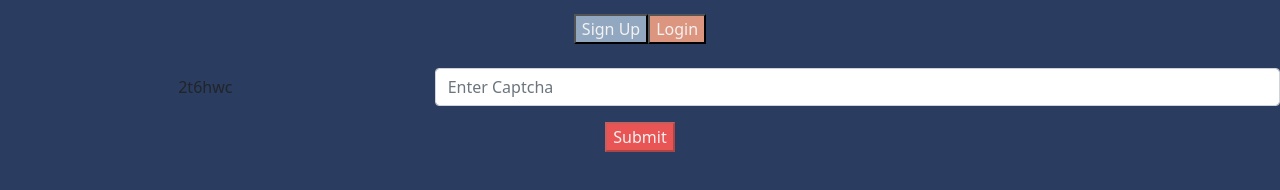
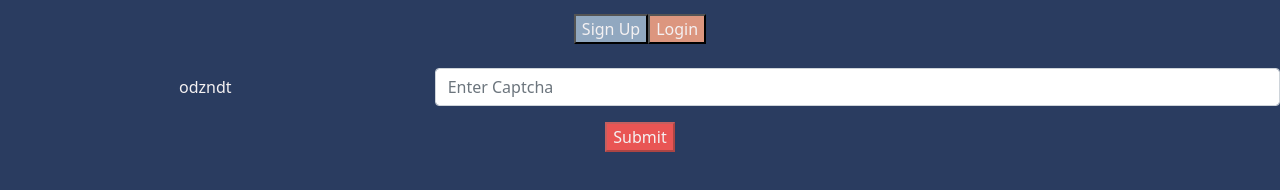
Before and after one commit to Mkamboykos/Zerbez-pwa, a React (Create React App) app: page / in a window 1280 px wide. Both pictures are taken after typing "Sample", "Sample123" into the empty fields and a click on the button "Login". Shown: the part 214-404 px from the top of the page. Built offline with nearby package versions, Linux system fonts and the light colour scheme.

Commit message:
onpresskeys for homepage

```diff
--- a/src/Login_Page/Home.js
+++ b/src/Login_Page/Home.js
@@ -22,11 +22,11 @@ class Home extends Component{
 
         this.handleUsername = this.handleUsername.bind(this);
         this.handlePassword = this.handlePassword.bind(this);
+        this.handleLogin = this.handleLogin.bind(this);
+        this.handleCaptcha = this.handleCaptcha.bind(this);
         this.handleSubmit = this.handleSubmit.bind(this);
-        this.handleCaptcha = this.handleCaptcha.bind(this);
-        this.handleLogin = this.handleLogin.bind(this);
-
-
+        this.handleKeyPressLogin = this.handleKeyPressLogin.bind(this);
+        this.handleKeyPressSubmit = this.handleKeyPressSubmit.bind(this);
     }
 
     //Class Properties (Events On Change)
@@ -44,14 +44,22 @@ class Home extends Component{
         })
     }
 
-    handleSubmit(e){
+    handleLogin(e){
         e.preventDefault();
-        if (!this.state.username && !this.state.password)
+        if (!this.state.username && !this.state.password){
             return;
+        }else if(this.state.username && !this.state.password){
+            alert("Missing Password")
+            return;
+        }else if(!this.state.username && this.state.password){
+            alert("Missing Username")
+        return;
+        }else{
             this.setState({
                 display: true,
                 btnDisplay:true
             });
+        }
 
         let random = Math.random().toString(36).substring(7);
         this.setState({
@@ -59,9 +67,32 @@ class Home extends Component{
         })
     }
 
+    handleKeyPressLogin(e){
+        if (e.key === "Enter"){
+            e.preventDefault();
+            if (!this.state.username && !this.state.password){
+                return;
+            }else if(this.state.username && !this.state.password){
+                alert("Missing Password")
+                return;
+            }else if(!this.state.username && this.state.password){
+                alert("Missing Username")
+                return;
+            }else{
+                this.setState({
+                    display: true,
+                    btnDisplay:true
+                });
+            }
+            let random = Math.random().toString(36).substring(7);
+            this.setState({
+                captcha: random
+            })
+        }
+    }
+
     handleCaptcha(e){
         let userCaptcha = e.target.value
-        // <button onClick={handlePrint}>Print this out!</button>
         if(!userCaptcha)
             return;
             this.setState({
@@ -70,14 +101,31 @@ class Home extends Component{
         })
     }
 
-    handleLogin(){
+    handleKeyPressSubmit(e){
+        if (e.key === "Enter"){
+            e.preventDefault();
             if(this.state.userCaptcha === this.state.captcha){
-        alert("correct captcha")
                 this.setState({
                     redirect: true
                 })
+            }else if(this.state.userCaptcha != this.state.captcha){
+                alert("Incorrect CAPTCHA, please try again")
             }else{
-        alert("incorrect captcha!!")
+                alert("You must enter the CAPTCHA Code provided")
+            }
+        }
+    }
+
+    handleSubmit(e){
+        e.preventDefault();
+        if(this.state.userCaptcha === this.state.captcha){
+            this.setState({
+                redirect: true
+            })
+        }else if(this.state.userCaptcha != this.state.captcha){
+            alert("Incorrect CAPTCHA, please try again")
+        }else{
+            alert("You must enter the CAPTCHA Code provided")
         }
     }
 
@@ -91,8 +139,9 @@ class Home extends Component{
           return(
               <div>
                   <br></br>
+                <Form onKeyPress={this.handleKeyPressSubmit}>
                   <Form.Group as={Row} controlId="formPlaintextEmail">
-                      <Form.Label column sm="4">
+                      <Form.Label column sm="4" className="captchaText">
                           {this.state.captcha}
                       </Form.Label>
                       <Col>
@@ -100,34 +149,33 @@ class Home extends Component{
                       </Col>
                   </Form.Group>
 
-                  <button className="Submit_button_Home" type="save" disabled={this.state.btnDisplay} onClick={this.handleLogin}>
+                  <button className="Submit_button_Home" type="save" disabled={this.state.btnDisplay} onClick={this.handleSubmit} >
                       Submit
                   </button>
                   {this.renderRedirect()}
+                </Form>
             </div>
           )
       }
-
-
 
     render() {
         return (
             <div>
                 <h1>Time Waiter</h1>
-                    <Form>
+                    <Form onKeyPress={this.handleKeyPressLogin}>
                         <Form.Group >
                                 <Form.Label>Username</Form.Label>
                                 <Form.Control type="username" placeholder="Username" onChange={this.handleUsername}/>
                         </Form.Group>
 
-                        <Form.Group >
+                        <Form.Group>
                             <Form.Label>Password</Form.Label>
-                            <Form.Control type="password" placeholder="Password" onChange={this.handlePassword}/>
+                            <Form.Control type="password" placeholder="Password" onChange={this.handlePassword} />
                         </Form.Group>
 
                         <button className="signUp_button_home"><Link to="/SignUp" className="link">Sign Up</Link></button>
 
-                        <button className="login_button" type="submit" onClick={this.handleSubmit}>
+                        <button className="login_button" type="submit"  onClick={this.handleLogin} >
                             Login
                         </button>
 
--- a/src/index.css
+++ b/src/index.css
@@ -12,6 +12,13 @@ h1, p{
   color: #F4F1F2;
 }
 
+.captchaText{
+  color: #F4F1F2;
+}
+
+controlId{
+
+}
 
 /* Links */
 .link {
```
Lines whose indentation alone changed are shown as unchanged.
